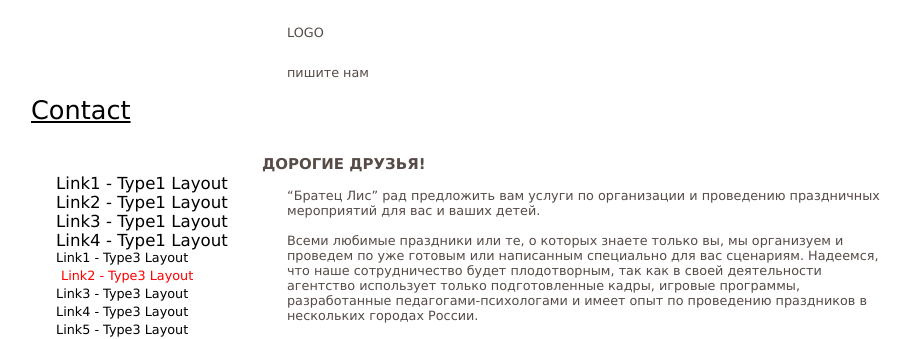
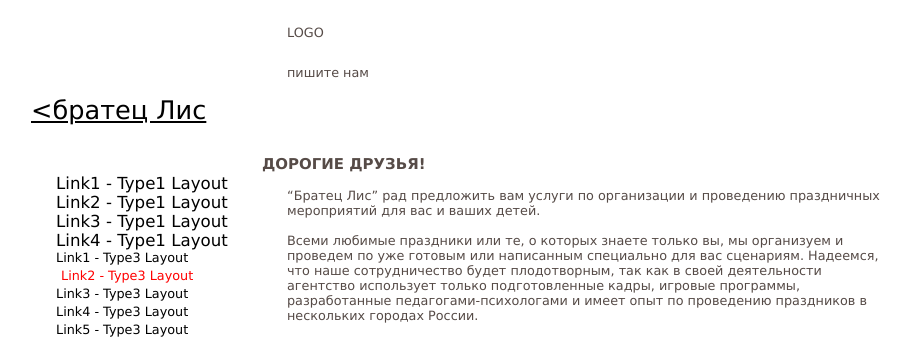
Before and after one commit to bratetslis/Site, a Jekyll site: the page built from testpage4.md, in a window 1280 px wide. Shown: the top 339 px of the page, without its empty margins (186-1097 px from the left). Built offline with Jekyll 4.4.1, drawn with Linux system fonts in a browser that asks for light colours.

Commit message:
Update _layouts/type3.html

```diff
--- a/_layouts/type3.html
+++ b/_layouts/type3.html
@@ -115,7 +115,7 @@ div.sexy-bookmarks ul.socials a:hover{background-color:transparent !important}
 	<div id="banner"><p>LOGO</a></p>
 </div><!-- end banner -->
 	<div id="mainnavi">
- 		<p>пишите нам <h1><a href="mailto:lis@bratetslis.ru">Contact</a></h1></p>
+ 		<p> пишите нам  <a href="mailto:lis@bratetslis.ru"><h1><братец Лис</h1></a></p>
 </div><!-- end mainnavi -->
 	<div id="left">
 		<ul class="borderbottom">
```
